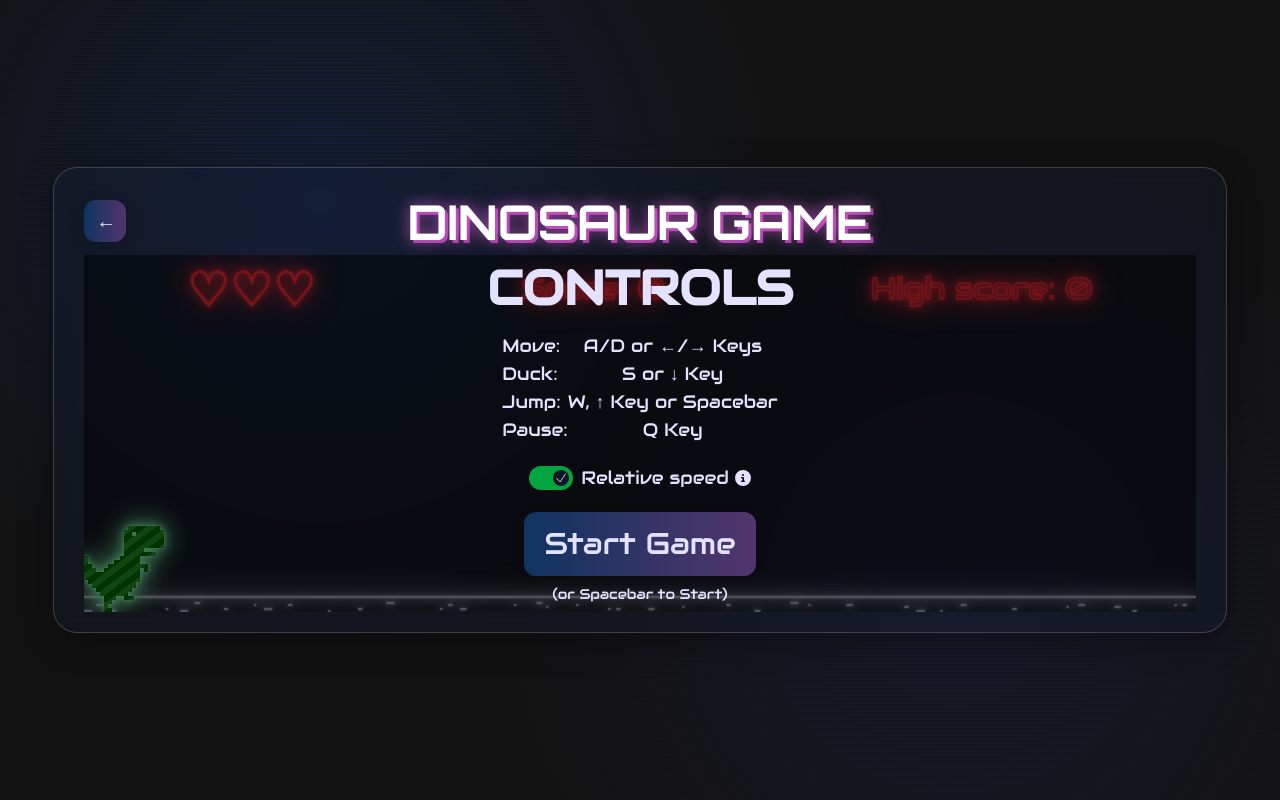
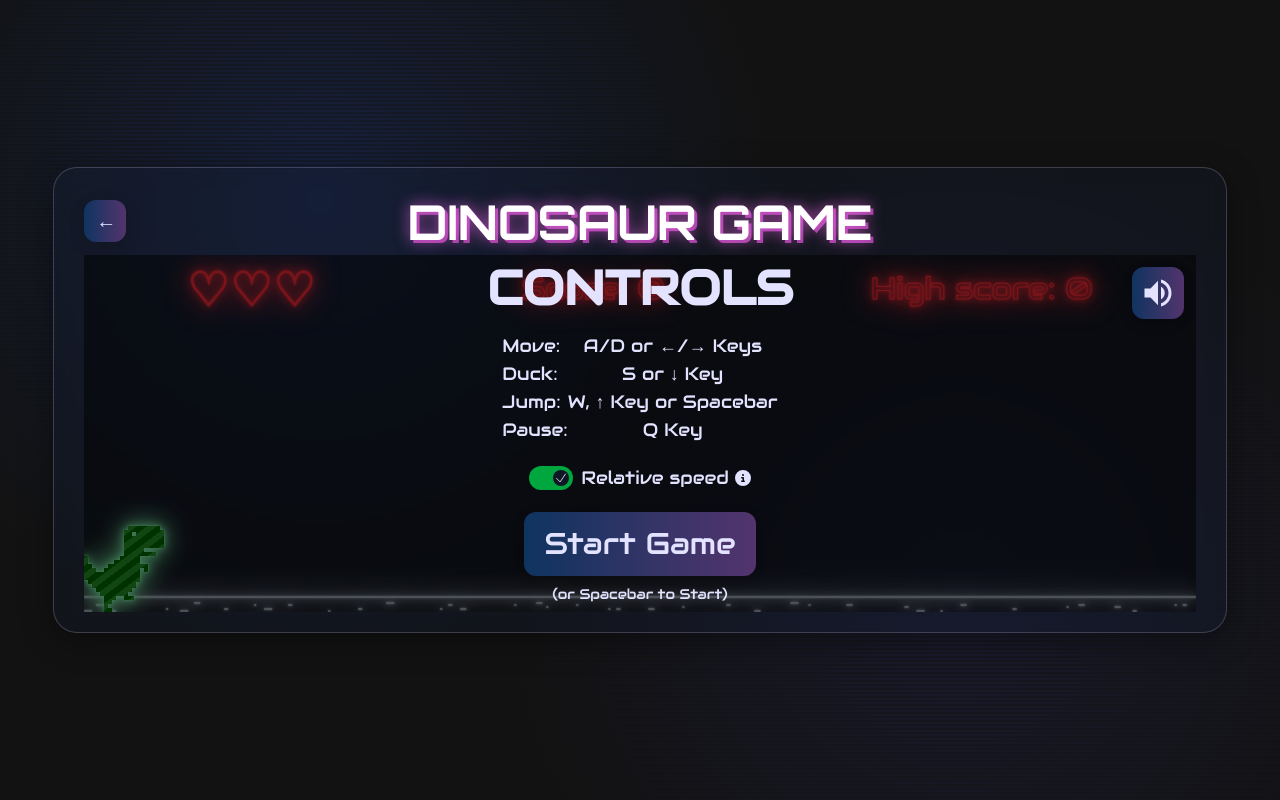
Before and after one commit to GustavoDan/gustavodan-games, a Next.js app: page /dinosaur in a window 1280 px wide. Built offline with nearby package versions, Linux system fonts and the light colour scheme.

Commit message:
Dinosaur: add sound toggle Fix VolumeToggle not working on pause and game over overlays

```diff
--- a/src/app/dinosaur/DinosaurGame.tsx
+++ b/src/app/dinosaur/DinosaurGame.tsx
@@ -11,6 +11,7 @@ import {
 import {
     ALL_SPRITES,
     ASSETS_PATH,
+    GAME_NAME,
     INITIAL_GAME_STATE,
     INITIAL_INPUT_ACTIONS,
     LOCALSTORAGE_HS_VAR,
@@ -34,6 +35,8 @@ import DisplayError from "@/components/DisplayError";
 import { Binding } from "@/types";
 import { loadHighScore, setHighScore } from "@/utils/highScore";
 import { handleGameOver, handleGameStart } from "@/utils/reducerCommon";
+import { loadVolumeSettings, saveVolumeSettings } from "@/utils/volume";
+import { VolumeToggleButton } from "@/components/buttons";
 
 const DinosaurGame = () => {
     const { isLoading, assets, error } = useAssetLoader(ALL_SPRITES);
@@ -47,6 +50,9 @@ const DinosaurGame = () => {
     const scoreSound = useSound(`${ASSETS_PATH}score.ogx`);
     const previousScore = usePrevious(gameState.score);
     const previousLife = usePrevious(gameState.dinosaur.life);
+    const [isSoundEnabled, setIsSoundEnabled] = useState(
+        () => loadVolumeSettings(GAME_NAME).sound
+    );
 
     const volatileDataRef = useRef<VolatileData>({
         getDinosaurFrame: null,
@@ -113,6 +119,19 @@ const DinosaurGame = () => {
     useEffect(() => {
         setHighScore(LOCALSTORAGE_HS_VAR, gameState.highScore.toString());
     }, [gameState.highScore]);
+
+    useEffect(() => {
+        saveVolumeSettings(GAME_NAME, {
+            sound: isSoundEnabled,
+            music: true,
+        });
+    }, [isSoundEnabled]);
+
+    useEffect(() => {
+        jumpSound.setMuted(!isSoundEnabled);
+        hitSound.setMuted(!isSoundEnabled);
+        scoreSound.setMuted(!isSoundEnabled);
+    }, [isSoundEnabled, jumpSound, hitSound, scoreSound]);
 
     useEffect(() => {
         handleGameOver(gameState.dinosaur.life, stop, dispatch);
@@ -246,6 +265,14 @@ const DinosaurGame = () => {
             />
             <Floor engineState={engineState} gameState={gameState} />
 
+            <div className="absolute top-3 right-3">
+                <VolumeToggleButton
+                    type="sound"
+                    isActive={isSoundEnabled}
+                    onToggle={setIsSoundEnabled}
+                />
+            </div>
+
             <div className="flex justify-around items-center mt-2.5 text-center text-neon-red-500 text-lg md:text-3xl">
                 <span className="min-w-28 min-h-12 text-left text-5xl">
                     {"♡".repeat(gameState.dinosaur.life)}
--- a/src/app/dinosaur/constants.ts
+++ b/src/app/dinosaur/constants.ts
@@ -2,6 +2,7 @@ import { BaseInputAction } from "@/types";
 import { GameState, ObstacleType } from "./types";
 
 export const ASSETS_PATH = "dinosaur/";
+export const GAME_NAME = "dinosaur";
 export const GRAVITY = 3000;
 export const FAST_FALL_MULTIPLIER = 5;
 export const INVULNERABILITY_DURATION = 1.5;
--- a/src/components/buttons/VolumeToggle.tsx
+++ b/src/components/buttons/VolumeToggle.tsx
@@ -41,7 +41,10 @@ const VolumeToggle = ({
     );
 
     return (
-        <BaseButton onClick={handleClick} className={cn("p-2", className)}>
+        <BaseButton
+            onClick={handleClick}
+            className={cn("p-2 z-[9999]", className)}
+        >
             <IconComponent size={36} fill="currentColor" />
         </BaseButton>
     );
```
